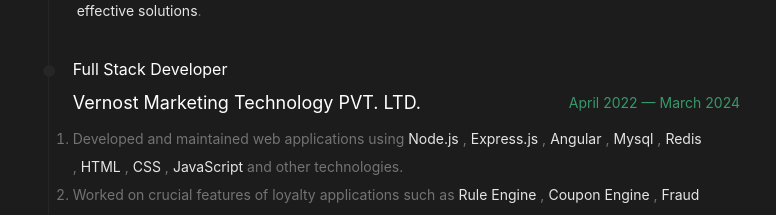
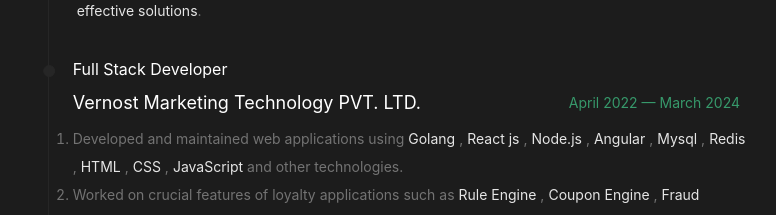
Before and after one commit to Shimanshu83/shimanshu_why, a React (Create React App) app: page /work in a window 1280 px wide. Shown: the part 860-1075 px from the top of the page, without its empty margins (258-1034 px from the left). Built offline with nearby package versions, Linux system fonts and the light colour scheme.

Commit message:
updated project

```diff
--- a/src/components/work/Work.js
+++ b/src/components/work/Work.js
@@ -106,8 +106,9 @@
                     <ol class='list-decimal text-neutral-500'>
                         <li class='text-neutral-500 text-sm sm:leading-7'>
                             Developed and maintained web applications using
+                            <span class="ml-1 text-neutral-200">Golang </span> ,
+                            <span class="ml-1 text-neutral-200">React js</span> ,
                             <span class="ml-1 text-neutral-200">Node.js</span> ,
-                            <span class="ml-1 text-neutral-200">Express.js</span> ,
                             <span class="ml-1 text-neutral-200">Angular</span> ,
                             <span class="ml-1 text-neutral-200">Mysql</span> ,
                             <span class="ml-1 text-neutral-200">Redis</span> ,
```
Lines whose indentation alone changed are shown as unchanged.
